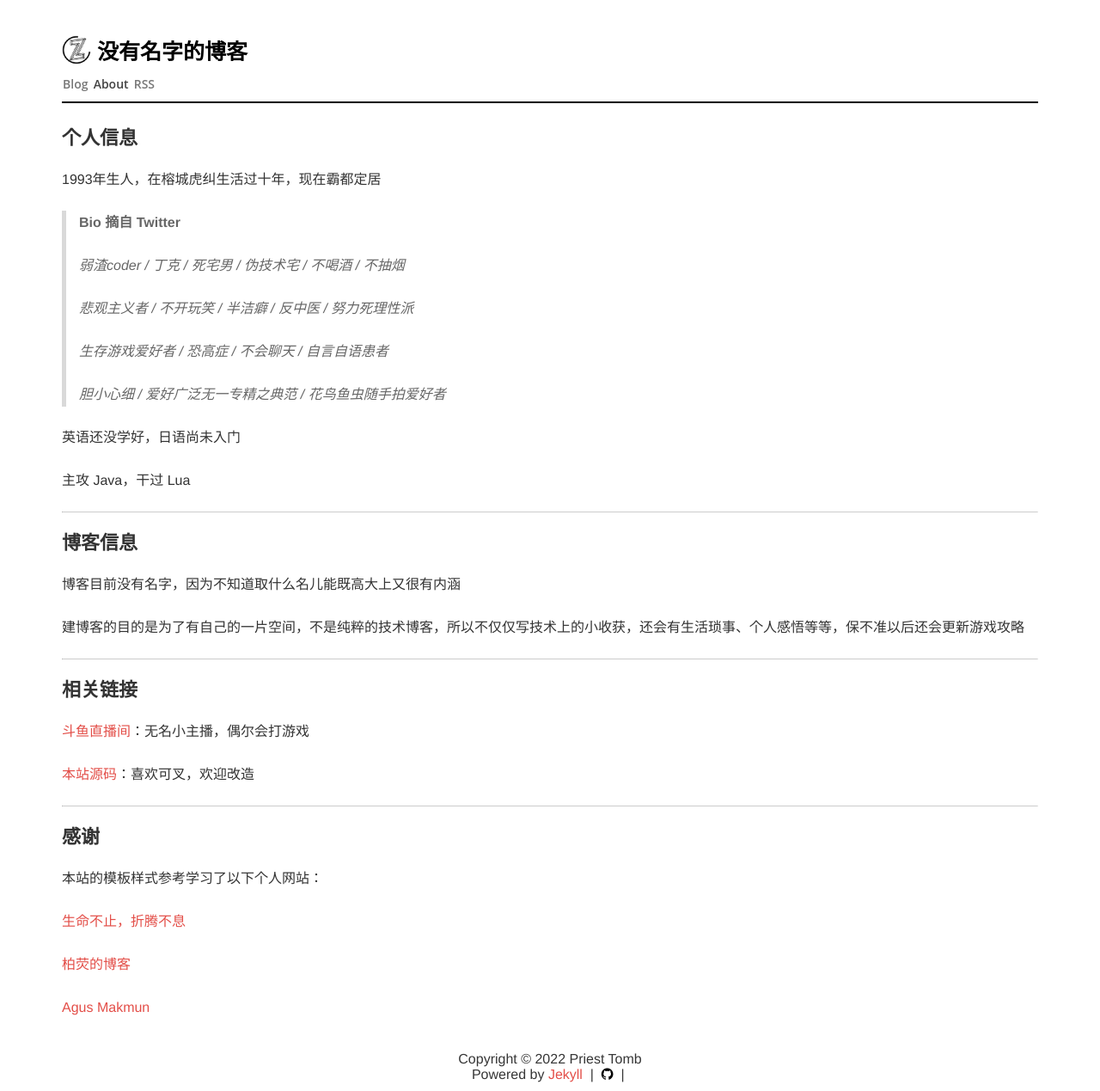
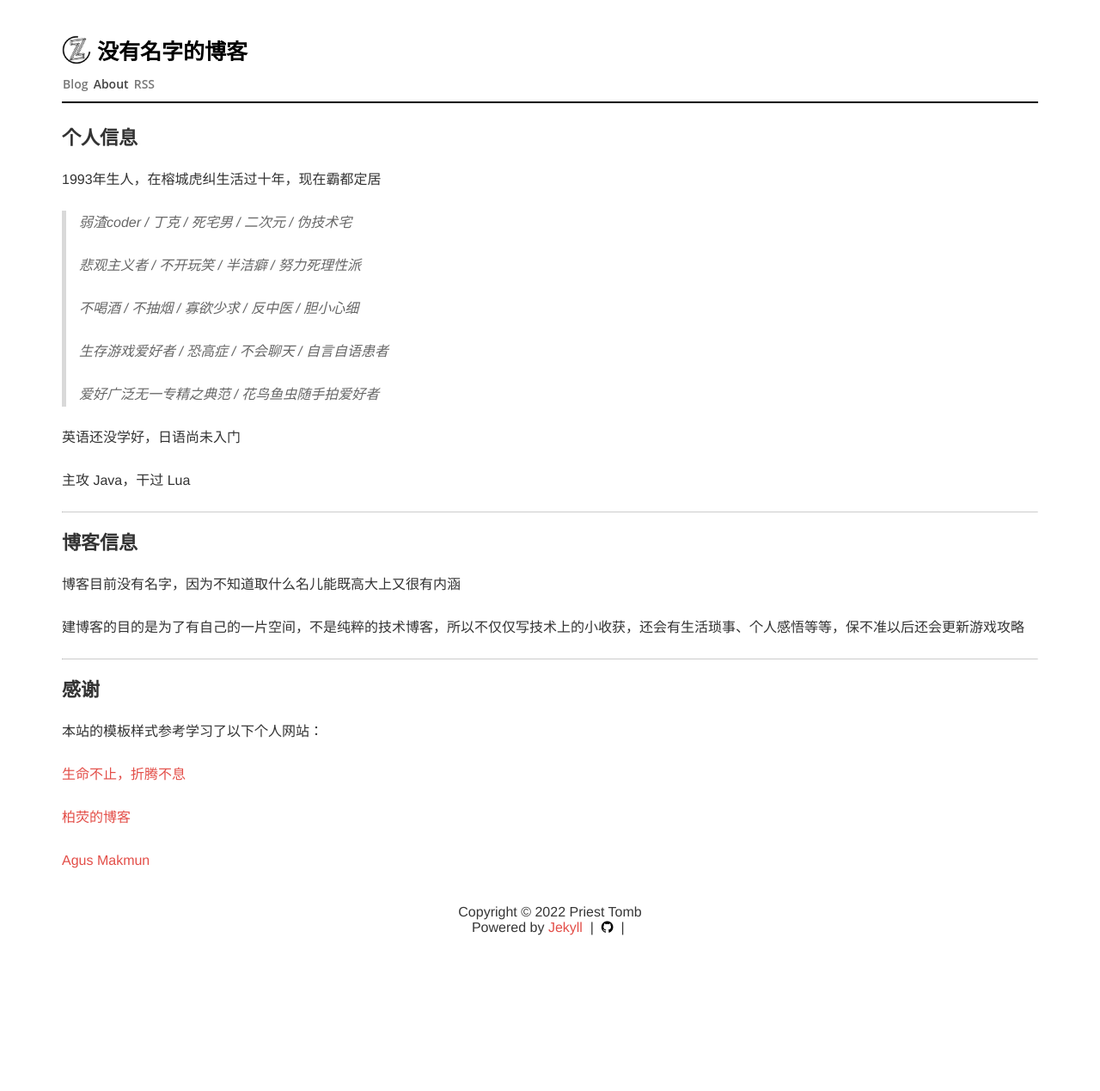
Before and after one commit to PriestTomb/PriestTomb.github.io, a Jekyll site: the page built from about.md, in a window 1280 px wide. Shown: the whole page at 86% size. Built offline with Jekyll 4.4.1, drawn with Linux system fonts in a browser that asks for light colours; nearby versions of some CDN libraries; comment, search, counter and statistics services are not loaded; after the commit the page ends 1098 px from its top, so only the background shows below that.

Commit message:
更新 ABOUT

```diff
--- a/about.md
+++ b/about.md
@@ -10,15 +10,15 @@ author_footer: false
 
 1993年生人，在榕城虎纠生活过十年，现在霸都定居
 
-> **Bio 摘自 Twitter**
+> 弱渣coder / 丁克 / 死宅男 / 二次元 / 伪技术宅
 >
-> 弱渣coder / 丁克 / 死宅男 / 伪技术宅 / 不喝酒 / 不抽烟
+> 悲观主义者 / 不开玩笑 / 半洁癖 / 努力死理性派
 >
-> 悲观主义者 / 不开玩笑 / 半洁癖 / 反中医 / 努力死理性派
+> 不喝酒 / 不抽烟 / 寡欲少求 / 反中医 / 胆小心细
 >
 > 生存游戏爱好者 / 恐高症 / 不会聊天 / 自言自语患者
 >
-> 胆小心细 / 爱好广泛无一专精之典范 / 花鸟鱼虫随手拍爱好者
+> 爱好广泛无一专精之典范 / 花鸟鱼虫随手拍爱好者
 
 英语还没学好，日语尚未入门
 
@@ -34,14 +34,6 @@ author_footer: false
 
 ---
 
-## 相关链接
-
-[斗鱼直播间](https://www.douyu.com/3612858)：无名小主播，偶尔会打游戏
-
-[本站源码](https://github.com/PriestTomb/PriestTomb.github.io)：喜欢可叉，欢迎改造
-
----
-
 ## 感谢
 
 本站的模板样式参考学习了以下个人网站：
```
